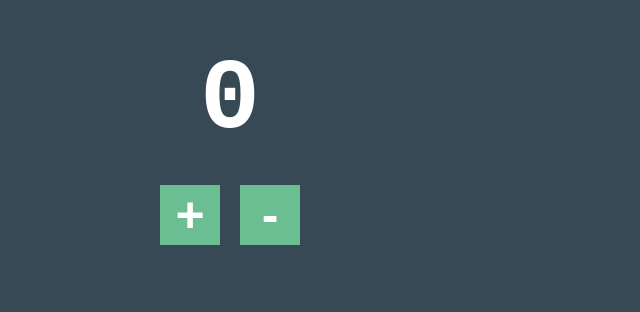
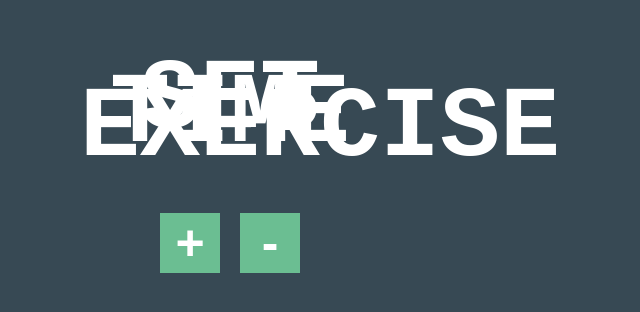
Before and after one commit to MarceloMSilveira/sandBox, a React (Vite) app: page / in a window 1280 px wide. Shown: the part 136-448 px from the top of the page, without its empty margins (410-1050 px from the left). Built offline with nearby package versions, Linux system fonts and the light colour scheme.

Commit message:
SET TIME EXERCISE INIT

```diff
--- a/src/App.jsx
+++ b/src/App.jsx
@@ -7,7 +7,7 @@ function App() {
   return (
     <>
       <div className="container">
-        <h1>{counter}</h1>
+        <h1>SET TIME EXERCISE</h1>
         <button
           onClick={()=> {
             console.log(counter)
```
